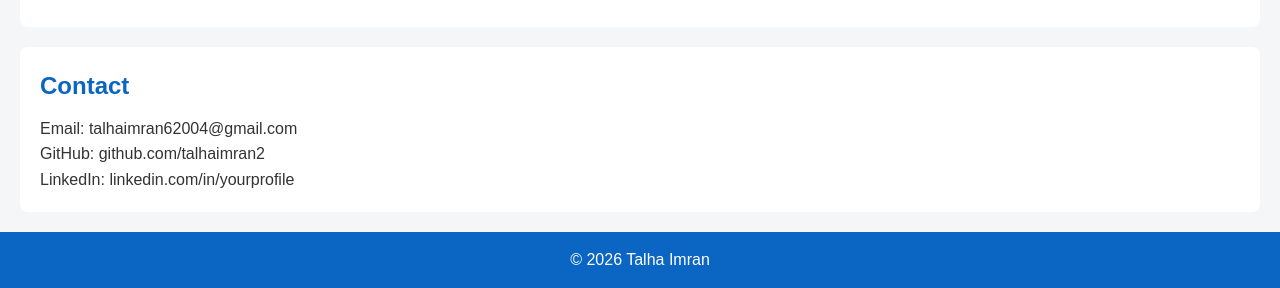
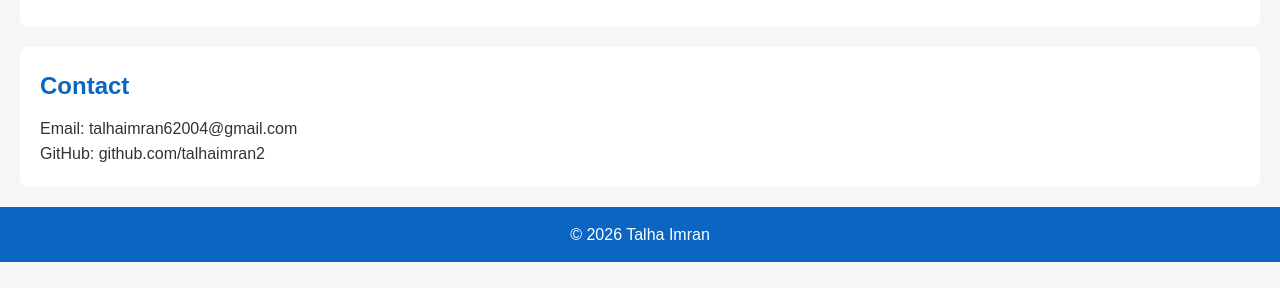
Before and after one commit to talhaimran2/cv-website, a plain HTML site: page index.html in a window 1280 px wide. Shown: the part 803-1091 px from the top of the page. After the commit the page ends 1065 px from the top, so only its background shows below. Drawn offline with Linux system fonts and the light colour scheme.

Commit message:
Update index.html

```diff
--- a/index.html
+++ b/index.html
@@ -61,7 +61,7 @@
         <h2>Contact</h2>
         <p>Email: talhaimran62004@gmail.com</p>
         <p>GitHub: github.com/talhaimran2</p>
-        <p>LinkedIn: linkedin.com/in/yourprofile</p>
+
     </section>
 
     <!-- Footer -->
```
